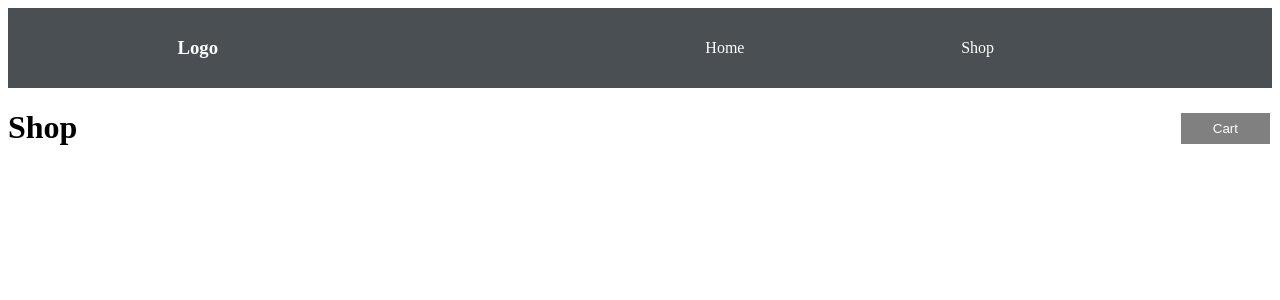
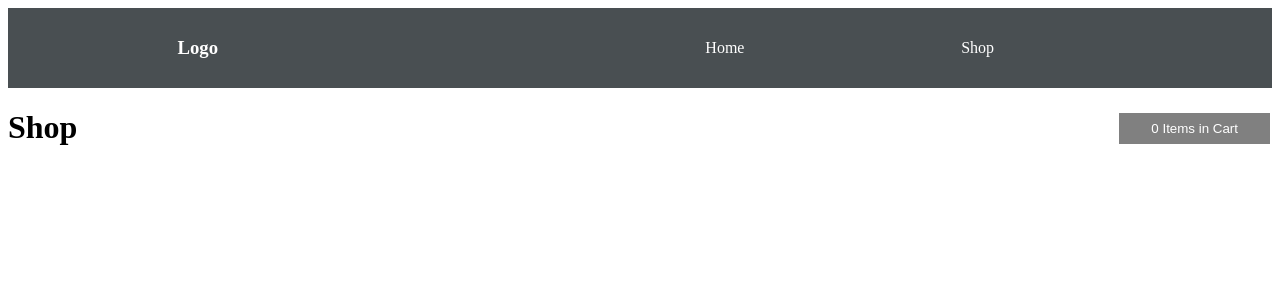
Before and after one commit to hachai-ux/shopping-cart, a React (Create React App) app: page /shop in a window 1280 px wide. Shown: the top 300 px of the page. Built offline with nearby package versions, Linux system fonts and the light colour scheme.

Commit message:
Add sticky cart button

```diff
--- a/src/Routes.js
+++ b/src/Routes.js
@@ -2,6 +2,8 @@
 import Nav from "./components/Nav";
 import Homepage from "./components/Homepage";
 import Shop from "./components/Shop";
+import Cart from "./components/Cart";
+
 
 const Routes = () => {
     return (
@@ -10,6 +12,7 @@
             <Switch>
                 <Route exact path="/" component={Homepage} />
                 <Route exact path="/shop" component={Shop} />
+                <Route exact path="/cart" component={Cart} />
             </Switch>
         </BrowserRouter>
     )
--- /dev/null
+++ b/src/components/Cart.js
@@ -0,0 +1,14 @@
+import React from "react";
+
+const Cart = (props) => {
+
+    return (
+
+        <div>
+            Here are cart items
+        </div>
+    );
+};
+
+
+export default Cart;
--- a/src/components/Shop.js
+++ b/src/components/Shop.js
@@ -1,11 +1,22 @@
+import React, { useState } from "react";
+import { Link } from "react-router-dom";
+
 const Shop = () => {
+
+    const [cartItems, setCartItems] = useState([]);
+
     return (
 
         <div>
-            <button class="sticky-cart">Cart</button>
+            <Link to='/cart'>
+            <button class="sticky-cart">
+                {cartItems.length} Items in Cart
+                </button>
+            </Link>
             <h1>Shop</h1>
         </div>
     );
 };
 
+
 export default Shop;
```
